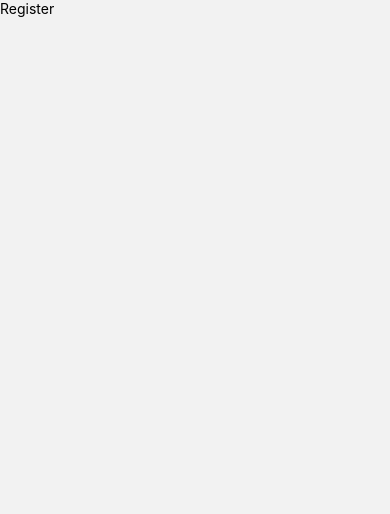
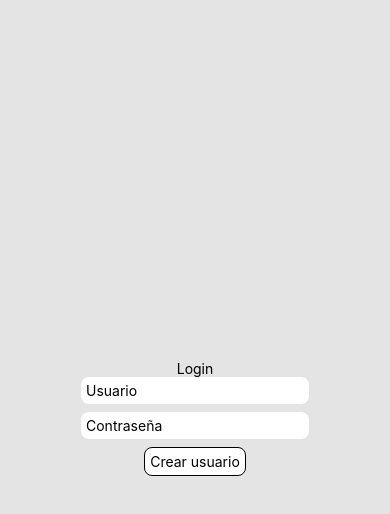
Before and after one commit to YCastEmm/procrastin-ar, a React Native app: screen /Register in a window 390 px wide. Shown: the top 514 px of the page. Built offline with nearby package versions, Linux system fonts and the light colour scheme.

Commit message:
feat: implementa lógica y pantallas de login y regitro

```diff
--- a/App.tsx
+++ b/App.tsx
@@ -15,8 +15,9 @@ export type RootStackParamList = {
 const Stack = createStackNavigator<RootStackParamList>(); // crea el objeto que maneja la pila de pantallas
 
 
-// NavigatorContainer crea el contenedor que envuelve la app y permite la navegacion
-// Stack.Navigator define la config del stack
+// navigatorContainer crea el contenedor que envuelve la app y permite la navegacion
+// stack.Navigator define la config del stack
+// stack.screen define el nombre de cada pantalla y el componente que le corresponde a cada una
 
 export default function App() {
     return (
--- a/src/screens/LoginScreen.tsx
+++ b/src/screens/LoginScreen.tsx
@@ -1,32 +1,107 @@
 import { useState } from "react"
-import { Text, TextInput, TouchableOpacity, View } from "react-native"
+import { Text, TextInput, TouchableOpacity, View, StyleSheet } from "react-native"
+import { StackNavigationProp } from '@react-navigation/stack';
+import { RootStackParamList } from "../../App"
+import AsyncStorage from "@react-native-async-storage/async-storage";
+import { Usuario } from "@/types/User.type";
+
+type LoginScreenProps = {
+    navigation: StackNavigationProp<RootStackParamList> // recibe navigation como prop que viene del stack.navigator
+}
+
+const LoginScreen = ({ navigation }: LoginScreenProps) => {
+
+    const [usuario, setUsuario] = useState<string>("")
+    const [contraseña, setContraseña] = useState<string>("")
+    const [error, setError] = useState<string>("")
 
 
-const LoginScreen = () => {
+    const verificarUsuario = async () => {
+        const storedUser = await AsyncStorage.getItem("usuario")
+        if (!storedUser) {
+            return null
+        }
+        const parsedUser: Usuario = JSON.parse(storedUser)
 
-    const [usuario, setUsuario] = useState<string>()
-    const [contraseña, setContraseña] = useState<string>()
+        if (contraseña === parsedUser.contraseña && usuario === parsedUser.usuario) {
+            return true
+        } else {
+            return false
+        }
+    }
+
+    const handleLogin = async () => {
+        const successfullLogin = await verificarUsuario()
+        if (successfullLogin === null) {
+            setError("El usuario no existe")
+        }
+
+        if (successfullLogin === true) {
+            navigation.navigate("Home")
+        }
+
+        if (successfullLogin === false) {
+            setError("Credenciales de acceso inválidas")
+        }
+    }
 
 
     return (
-        <View>
+        <View style={styles.container}>
             <Text>Login</Text>
             <TextInput
+                style={styles.textInput}
                 placeholder="Usuario"
                 value={usuario}
                 onChangeText={setUsuario}
-                />
+            />
             <TextInput
+                style={styles.textInput}
                 secureTextEntry
                 placeholder="Contraseña"
                 value={contraseña}
                 onChangeText={setContraseña}
-                />
-            <TouchableOpacity>
+            />
+            <TouchableOpacity
+                style={styles.touchable}
+                onPress={handleLogin}>
                 <Text>Iniciar sesión</Text>
             </TouchableOpacity>
+            <TouchableOpacity
+                style={styles.touchable}
+                onPress={() => navigation.navigate("Register")}
+            >
+                <Text>Registrarme</Text>
+            </TouchableOpacity>
+            <Text>{error}</Text>
         </View>
     )
 }
 
+const styles = StyleSheet.create({
+    container: {
+        flex: 1,
+        justifyContent: 'center',
+        alignItems: 'center',
+        padding: 24,
+        backgroundColor: '#e4e4e4',
+    },
+
+    textInput: {
+        backgroundColor: '#fff',
+        padding: 5,
+        borderRadius: 8,
+        marginBottom: 8
+    },
+
+    touchable: {
+        borderWidth: 1,
+        borderColor: "#000",
+        backgroundColor: '#fff',
+        padding: 5,
+        borderRadius: 8,
+        marginBottom: 8,
+    }
+})
+
 export default LoginScreen
--- a/src/screens/RegisterScreen.tsx
+++ b/src/screens/RegisterScreen.tsx
@@ -1,13 +1,78 @@
-import { Text, View } from "react-native"
+import { StackNavigationProp } from "@react-navigation/stack"
+import { StyleSheet, Text, TextInput, TouchableOpacity, View } from "react-native"
+import { RootStackParamList } from "../../App"
+import { useState } from "react"
+import AsyncStorage from "@react-native-async-storage/async-storage"
+
+type RegisterScreenProps ={
+    navigation: StackNavigationProp<RootStackParamList>
+}
+
+const RegisterScreen = ({navigation} : RegisterScreenProps) => {
+
+    const [usuario, setUsuario] = useState<string>("")
+    const [contraseña, setContraseña] = useState<string>("")
 
 
-const RegisterScreen = () => {
+    const guardarUsuario = async () => {
+        await AsyncStorage.setItem("usuario", JSON.stringify({usuario, contraseña}))
+    }
+
+    const handleRegister = async () => {
+        await guardarUsuario()
+        navigation.navigate("Login")
+    }
 
     return (
-        <View>
-            <Text>Register</Text>
+        <View style={styles.container}>
+            <Text>Login</Text>
+            <TextInput
+                style={styles.textInput}
+                placeholder="Usuario"
+                value={usuario}
+                onChangeText={setUsuario}
+            />
+            <TextInput
+                style={styles.textInput}
+                secureTextEntry
+                placeholder="Contraseña"
+                value={contraseña}
+                onChangeText={setContraseña}
+            />
+            <TouchableOpacity
+                style={styles.touchable}
+                onPress={handleRegister}
+            >
+                <Text>Crear usuario</Text>
+            </TouchableOpacity>
         </View>
     )
 }
 
+const styles = StyleSheet.create({
+    container: {
+        flex: 1,
+        justifyContent: 'center',
+        alignItems: 'center',
+        padding: 24,
+        backgroundColor: '#e4e4e4',
+    },
+
+    textInput: {
+        backgroundColor: '#fff',
+        padding: 5,
+        borderRadius: 8,
+        marginBottom: 8
+    },
+
+    touchable: {
+        borderWidth: 1,
+        borderColor: "#000",
+        backgroundColor: '#fff',
+        padding: 5,
+        borderRadius: 8,
+        marginBottom: 8,
+    }
+})
+
 export default RegisterScreen
--- /dev/null
+++ b/src/types/User.type.ts
@@ -0,0 +1,6 @@
+
+
+export interface Usuario {
+    usuario: string
+    contraseña: string
+}
```
Also changed, not shown: src/theme.ts (added, +12 -0 lines).
